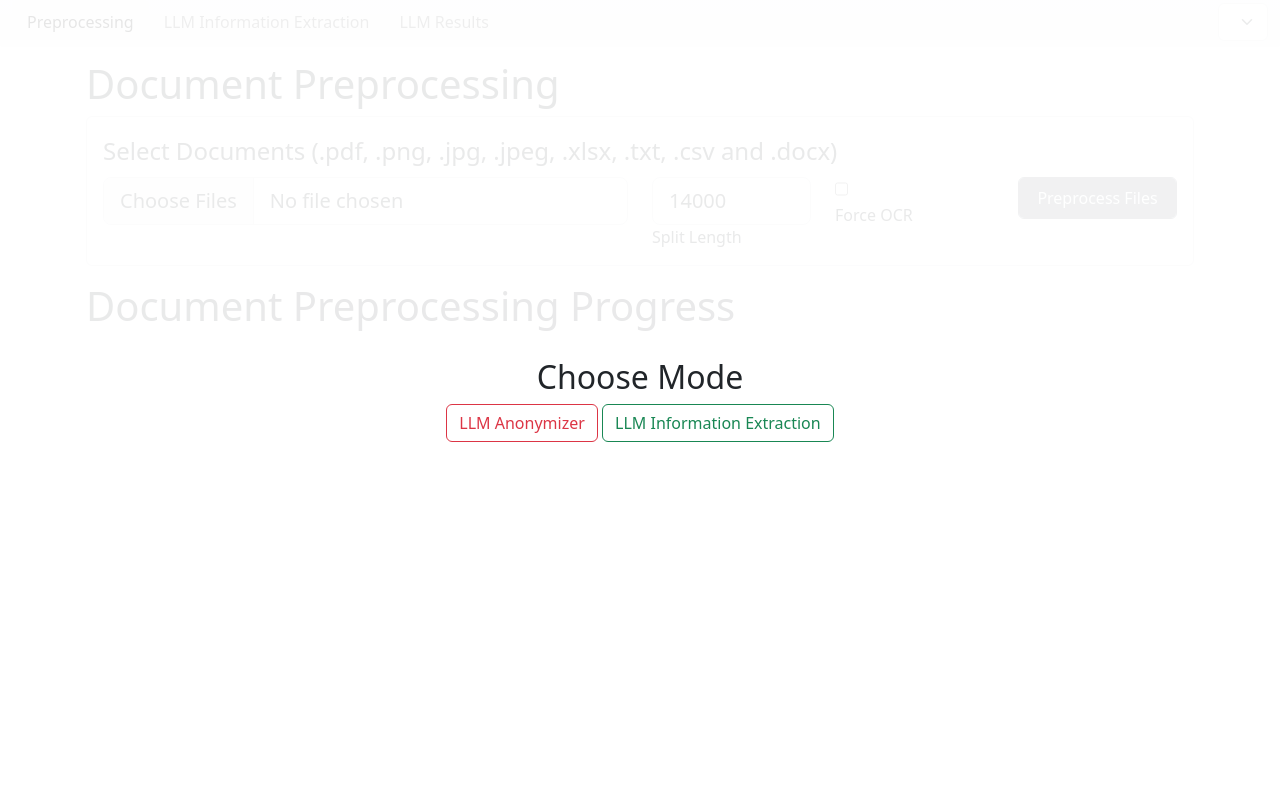
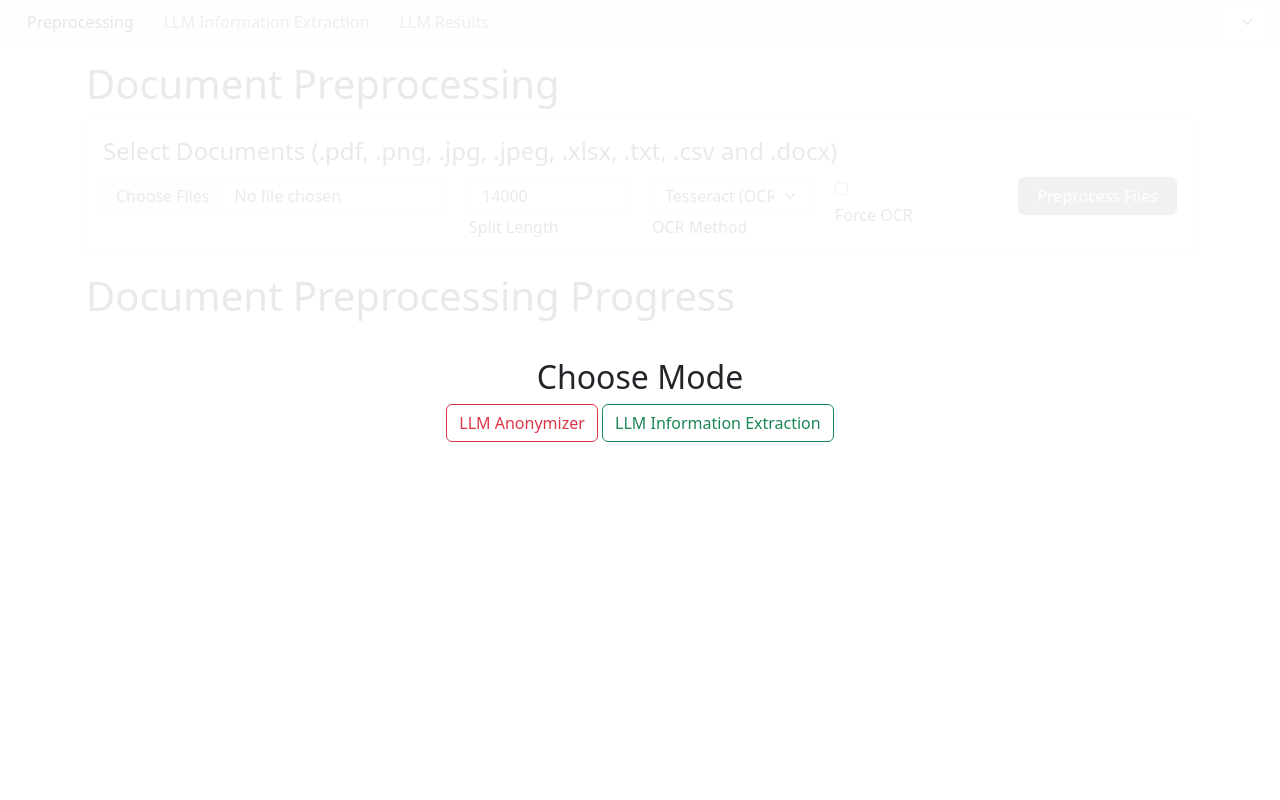
Before and after one commit to KatherLab/LLMAIx, a Flask app: page / in a window 1280 px wide. Run offline with Flask 3, Linux system fonts and the light colour scheme; lists and menus that the app fills with data are empty; parts of the project's set-up code (start-up, migrations or seed data) failed here and were passed over; some libraries are stand-ins or nearby versions.

Commit message:
Add Phi 3 Vision OCR

```diff
--- a/test_phi3vision.py
+++ b/test_phi3vision.py
@@ -30,12 +30,12 @@ def extract_text_from_images(images, model, processor, device):
     text_responses = []
     for image in images:
         messages = [
-            {"role": "user", "content": "\nWhat is shown in this image?"},
+            {"role": "user", "content": "<|image_1|>\You are a OCR engine. Extract all text from the image. Do not modify or summarize the text."},
         ]
         prompt = processor.tokenizer.apply_chat_template(messages, tokenize=False, add_generation_prompt=True)
         inputs = processor(prompt, [image], return_tensors="pt").to(device)
         generation_args = {
-            "max_new_tokens": 500,
+            "max_new_tokens": 5000,
             "temperature": 0.0,
             "do_sample": False,
         }
--- a/webapp/input_processing/forms.py
+++ b/webapp/input_processing/forms.py
@@ -1,5 +1,5 @@
 from flask_wtf import FlaskForm
-from wtforms import SubmitField, IntegerField, MultipleFileField, BooleanField
+from wtforms import SubmitField, IntegerField, MultipleFileField, BooleanField, SelectField
 from flask_wtf.file import FileAllowed, FileRequired
 from wtforms import validators
 
@@ -13,6 +13,7 @@ class PreprocessUploadForm(FlaskForm):
     text_split = IntegerField("Split Length", validators=[
                               validators.NumberRange(min=100, max=128000)], default=14000)
 
+    ocr_method = SelectField("OCR Method", choices=[('tesseract', 'Tesseract (OCRmyPDF)'), ('phi3vision', 'Phi3Vision')])
     force_ocr = BooleanField("Force OCR", default=False)
 
     submit = SubmitField("Upload")
--- a/webapp/input_processing/routes.py
+++ b/webapp/input_processing/routes.py
@@ -24,6 +24,7 @@ from . import input_processing
 from .. import socketio
 from .. import set_mode
 from ..llm_processing.utils import is_empty_string_nan_or_none
+from ..llm_processing.routes import model_active
 
 
 JobID = str
@@ -81,8 +82,82 @@ def save_text_as_pdf(text, pdf_file_save_path):
 
     pdf.output(pdf_file_save_path)
 
+def pdf_to_images(pdf_path):
+    doc = fitz.open(pdf_path)
+    images = []
+    for page_num in range(len(doc)):
+        page = doc.load_page(page_num)
+        pix = page.get_pixmap()
+        img = Image.frombytes("RGB", [pix.width, pix.height], pix.samples)
+        # Resize image to fit within 1344x1344 while maintaining aspect ratio
+        img.thumbnail((1344, 1344), Image.LANCZOS)
+        images.append(img)
+    return images
 
-def preprocess_file(file_path, force_ocr=False):
+def extract_text_from_images(images, model, processor, device):
+    text_responses = []
+    for image in images:
+        messages = [
+            {"role": "user", "content": "<|image_1|>\nYou are a OCR engine. Extract all text from the image. Do not modify or summarize the text."},
+        ]
+        prompt = processor.tokenizer.apply_chat_template(messages, tokenize=False, add_generation_prompt=True)
+        inputs = processor(prompt, [image], return_tensors="pt").to(device)
+        generation_args = {
+            "max_new_tokens": 10000, # increase this if necessary
+            "temperature": 0.0,
+            "do_sample": False,
+        }
+        generate_ids = model.generate(**inputs, eos_token_id=processor.tokenizer.eos_token_id, **generation_args)
+        generate_ids = generate_ids[:, inputs['input_ids'].shape[1]:]
+        response = processor.batch_decode(generate_ids, skip_special_tokens=True, clean_up_tokenization_spaces=False)[0]
+        text_responses.append(response)
+    return '\n'.join(text_responses)
+
+def ocr_phi3vision(file_path):
+    from PIL import Image
+    from transformers import AutoModelForCausalLM, AutoProcessor
+    import torch
+
+    # Define model and processor
+    model_id = "microsoft/Phi-3-vision-128k-instruct"
+
+    use_flash_attn = False
+
+    # Load the model and processor
+    if torch.cuda.is_available():
+        device = 'cuda'
+        try:
+            import flash_attn
+            use_flash_attn = True
+        except:
+            print("Flash Attention not available, using Eager Mode")
+
+    elif torch.backends.mps.is_available():
+        device = 'mps'
+    else:
+        device = 'cpu'
+
+    print("Running Phi3Vision OCR on: ", device)
+    if not device == 'cuda':
+        print("Disable Flash Attention, no CUDA device!")
+    model = AutoModelForCausalLM.from_pretrained(model_id, device_map="auto", trust_remote_code=True, torch_dtype=torch.float16 if not device == 'cuda' else "auto", _attn_implementation='flash_attention_2' if use_flash_attn else 'eager')
+    processor = AutoProcessor.from_pretrained(model_id, trust_remote_code=True)
+
+    if file_path.endswith('.pdf'):
+        images = pdf_to_images(file_path)
+        text = extract_text_from_images(images, model, processor, device)
+
+        # save_text_as_pdf(text, pdf_file_save_path)
+
+    elif file_path.endswith('.jpg') or file_path.endswith('.jpeg') or file_path.endswith('.png'):
+        text = extract_text_from_images([Image.open(file_path)], model, processor, device)
+
+        # save_text_as_pdf(text, pdf_file_save_path)
+
+    return text
+
+
+def preprocess_file(file_path, force_ocr=False, ocr_method='tesseract'):
     merged_data = []
     try:
         if file_path.endswith('.csv'):
@@ -124,23 +199,51 @@ def preprocess_file(file_path, force_ocr=False):
             print("Contains text: ", contains_text)
 
             if not contains_text or force_ocr:
-                ocr_output_path = os.path.join(tempfile.mkdtemp(), f"ocr_{os.path.basename(file_path)}")
-                if shutil.which("tesseract") is not None:
-                    if shutil.which("ocrmypdf") is not None:
-                        subprocess.run(['ocrmypdf', '-l', 'deu', '--force-ocr', file_path, ocr_output_path])
+                if ocr_method == 'tesseract':
+                    ocr_output_path = os.path.join(tempfile.mkdtemp(), f"ocr_{os.path.basename(file_path)}")
+                    if shutil.which("tesseract") is not None:
+                        if shutil.which("ocrmypdf") is not None:
+                            subprocess.run(['ocrmypdf', '-l', 'deu', '--force-ocr', file_path, ocr_output_path])
+                        else:
+                            return "OCRMyPDF not found but required for OCR."
                     else:
-                        return "OCRMyPDF not found but required for OCR."
+                        return "Tesseract not found but required for OCR."
+
+                elif ocr_method == 'phi3vision':
+                    # ocr_output_path = os.path.join(tempfile.mkdtemp(), f"ocr_{os.path.basename(file_path)}")
+
+                    try:
+                        import transformers
+                    except Exception as e:
+                        print(str(e))
+                        return "Python transformers library not found but required for phi3vision OCR."
+
+                    try:
+                        import torch
+                    except Exception as e:
+                        print(str(e))
+                        return "Python torch library not found but required for phi3vision OCR."
+
+                    # import torch
+                    # if not torch.cuda.is_available() or not torch.backends.mps.is_available():
+                    #     return "GPU / CUDA device or MPS not found but required for phi3vision OCR."
+
+                    ocr_text = ocr_phi3vision(file_path)
+                    ocr_output_path = file_path
+
                 else:
-                    return "Tesseract not found but required for OCR."
+                    return "No valid OCR method selected."
 
             else:
                 ocr_output_path = file_path
 
-            with fitz.open(ocr_output_path) as ocr_pdf:
-                ocr_text = ''
-                for page_num in range(len(ocr_pdf)):
-                    page = ocr_pdf.load_page(page_num)
-                    ocr_text += page.get_text()
+            # for phi3vision, take the text directly from the pdf output
+            if not ocr_method == 'phi3vision':
+                with fitz.open(ocr_output_path) as ocr_pdf:
+                    ocr_text = ''
+                    for page_num in range(len(ocr_pdf)):
+                        page = ocr_pdf.load_page(page_num)
+                        ocr_text += page.get_text()
 
             merged_data.append(pd.DataFrame({'report': [ocr_text], 'filepath': ocr_output_path, 'id': ''}))
 
@@ -174,11 +277,11 @@ def preprocess_file(file_path, force_ocr=False):
     return merged_data
 
 
-def preprocess_input(job_id, file_paths, parallel_preprocessing=False, force_ocr=False):
+def preprocess_input(job_id, file_paths, parallel_preprocessing=False, force_ocr=False, ocr_method='tesseract'):
     merged_data = []
 
     with futures.ThreadPoolExecutor(max_workers=20 if parallel_preprocessing else 1) as inner_executor:
-        future_to_file = {inner_executor.submit(preprocess_file, file_path, force_ocr): file_path for file_path in file_paths}
+        future_to_file = {inner_executor.submit(preprocess_file, file_path, force_ocr, ocr_method): file_path for file_path in file_paths}
 
         for i, future in enumerate(futures.as_completed(future_to_file)):
             file_path = future_to_file[future]
@@ -396,7 +499,8 @@ def main():
             job_id=job_id,
             file_paths=file_paths,
             parallel_preprocessing=current_app.config['PARALLEL_PREPROCESSING'],
-            force_ocr=form.force_ocr.data
+            force_ocr=form.force_ocr.data,
+            ocr_method=form.ocr_method.data
         )
 
         # update_progress(job_id=job_id, progress=(0, len(form.files.data), True))
--- a/webapp/llm_processing/routes.py
+++ b/webapp/llm_processing/routes.py
@@ -40,6 +40,7 @@ from .. import set_mode
 
 server_connection: Optional[subprocess.Popen[Any]] = None
 current_model = None
+model_active = False
 
 JobID = str
 llm_jobs: dict[JobID, futures.Future] = {}
@@ -195,7 +196,7 @@ def extract_from_report(
     assert model_path.absolute().parent == model_dir
 
     global new_model
-    global server_connection, current_model
+    global server_connection, current_model, model_active
     if current_model != model_name:
         server_connection and server_connection.kill()
 
@@ -220,6 +221,7 @@ def extract_from_report(
             ] + (["--verbose"] if verbose_llama else []),
         )
         current_model = model_name
+        model_active = True
         time.sleep(5)
 
         try:
@@ -250,6 +252,9 @@ def extract_from_report(
                     message="Server connection error, will keep retrying ...",
                 )
                 time.sleep(5)
+
+    else:
+        model_active = True
 
     print("Server running")
 
@@ -405,6 +410,8 @@ def extract_from_report(
         "grammar": grammar,
         "date": datetime.now().strftime("%Y-%m-%d %H:%M:%S"),
     }
+
+    model_active = False
 
     return postprocess_grammar(results, df, llm_metadata, debug), zip_file_path
 
--- a/webapp/templates/index.html
+++ b/webapp/templates/index.html
@@ -11,51 +11,66 @@
             <legend>Select Documents (.pdf, .png, .jpg, .jpeg, .xlsx, .txt, .csv and .docx)</legend>
 
             <div class="row">
-                <div class="form-group col-md-6">
+                <div class="form-group col-md-4">
 
                     {% if form.files.errors %}
-                    {{ form.files(class="form-control form-control-lg is-invalid") }}
+                    {{ form.files(class="form-control is-invalid") }}
                     <div class="invalid-feedback">
                         {% for error in form.files.errors %}
                         <span>{{ error }}</span>
                         {% endfor %}
                     </div>
                     {% else %}
-                    {{ form.files(class="form-control form-control-lg") }}
+                    {{ form.files(class="form-control") }}
                     {% endif %}
                 </div>
                 <div class="form-group col-md-2">
 
                     {% if form.text_split.errors %}
-                    {{ form.text_split(class="form-control form-control-lg is-invalid") }}
+                    {{ form.text_split(class="form-control is-invalid") }}
                     <div class="invalid-feedback">
                         {% for error in form.text_split.errors %}
                         <span>{{ error }}</span>
                         {% endfor %}
                     </div>
                     {% else %}
-                    {{ form.text_split(class="form-control form-control-lg") }}
+                    {{ form.text_split(class="form-control") }}
                     {% endif %}
 
                     {{ form.text_split.label(class="form-control-label") }}
                 </div>
                 <div class="form-group col-md-2">
 
+                    {% if form.ocr_method.errors %}
+                    {{ form.ocr_method(class="form-select is-invalid") }}
+                    <div class="invalid-feedback">
+                        {% for error in form.ocr_method.errors %}
+                        <span>{{ error }}</span>
+                        {% endfor %}
+                    </div>
+                    {% else %}
+                    {{ form.ocr_method(class="form-select") }}
+                    {% endif %}
+
+                    {{ form.ocr_method.label(class="form-select-label") }}
+                </div>
+                <div class="form-group col-md-2">
+
                     {% if form.force_ocr.errors %}
-                    {{ form.force_ocr(class="form-check form-check-lg is-invalid") }}
+                    {{ form.force_ocr(class="form-check is-invalid") }}
                     <div class="invalid-feedback">
                         {% for error in form.force_ocr.errors %}
                         <span>{{ error }}</span>
                         {% endfor %}
                     </div>
                     {% else %}
-                    {{ form.force_ocr(class="form-check form-check-lg") }}
+                    {{ form.force_ocr(class="form-check") }}
                     {% endif %}
 
                     {{ form.force_ocr.label(class="form-check-label") }}
                 </div>
                 <div class="form-group col-md-2">
-                    <button type="submit" name="submit-form" class="form-control form-control-lg btn btn-secondary">Preprocess Files</button>
+                    <button type="submit" name="submit-form" class="form-control btn btn-secondary">Preprocess Files</button>
 
                 </div>
             </div>
```
Also changed, not shown: README.md.
